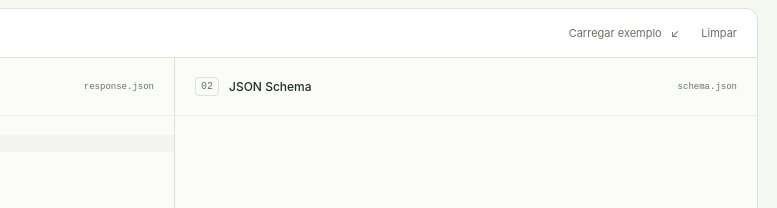
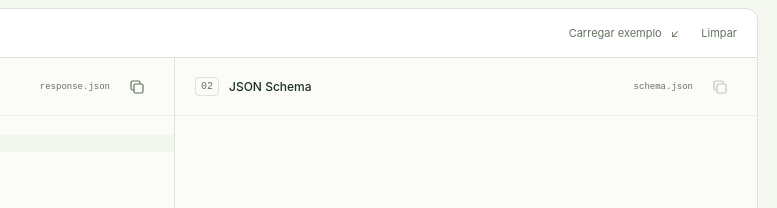
Before and after one commit to rwcosta/json-schema-generator, a website built with Vite: page index.html in a window 1280 px wide. Shown: the part 298-506 px from the top of the page, 466-1243 px from the left. Built offline with nearby package versions, Linux system fonts and the light colour scheme.

Commit message:
Move copy actions to both editor headers

```diff
--- a/index.html
+++ b/index.html
@@ -81,7 +81,30 @@
                   <span class="step">01</span>
                   <h2 id="input-title">JSON de entrada</h2>
                 </div>
-                <span class="file-tag">response.json</span>
+                <div class="panel-tools">
+                  <span class="file-tag">response.json</span>
+                  <button
+                    id="copy-input"
+                    class="copy-icon"
+                    aria-label="Copiar JSON de entrada"
+                    title="Copiar JSON de entrada"
+                  >
+                    <svg
+                      width="18"
+                      height="18"
+                      viewBox="0 0 24 24"
+                      fill="none"
+                      stroke="currentColor"
+                      stroke-width="1.6"
+                      aria-hidden="true"
+                    >
+                      <rect x="8" y="8" width="12" height="12" rx="2" />
+                      <path
+                        d="M16 8V6a2 2 0 0 0-2-2H6a2 2 0 0 0-2 2v8a2 2 0 0 0 2 2h2"
+                      />
+                    </svg>
+                  </button>
+                </div>
               </div>
               <div id="input-editor" class="editor-host"></div>
               <div class="panel-footer">
@@ -98,7 +121,31 @@
                   <span class="step">02</span>
                   <h2 id="output-title">JSON Schema</h2>
                 </div>
-                <span id="output-tag" class="file-tag">schema.json</span>
+                <div class="panel-tools">
+                  <span id="output-tag" class="file-tag">schema.json</span>
+                  <button
+                    id="copy"
+                    class="copy-icon"
+                    aria-label="Copiar Schema"
+                    title="Copiar Schema"
+                    disabled
+                  >
+                    <svg
+                      width="18"
+                      height="18"
+                      viewBox="0 0 24 24"
+                      fill="none"
+                      stroke="currentColor"
+                      stroke-width="1.6"
+                      aria-hidden="true"
+                    >
+                      <rect x="8" y="8" width="12" height="12" rx="2" />
+                      <path
+                        d="M16 8V6a2 2 0 0 0-2-2H6a2 2 0 0 0-2 2v8a2 2 0 0 0 2 2h2"
+                      />
+                    </svg>
+                  </button>
+                </div>
               </div>
               <div class="output-body">
                 <div id="output-editor" class="editor-host"></div>
@@ -128,9 +175,7 @@
               ><span class="shortcut"><kbd>Ctrl</kbd> + <kbd>Enter</kbd></span>
             </div>
             <div class="result-actions">
-              <button id="copy" class="secondary-button" disabled>
-                <span aria-hidden="true">▣</span> Copiar Schema</button
-              ><button id="download" class="secondary-button" disabled>
+              <button id="download" class="secondary-button" disabled>
                 <span aria-hidden="true">↓</span> Baixar JSON
               </button>
             </div>
--- a/src/main.ts
+++ b/src/main.ts
@@ -17,6 +17,7 @@ function element<T extends HTMLElement>(id: string): T {
 const generateButton = element<HTMLButtonElement>("generate");
 const cancelButton = element<HTMLButtonElement>("cancel");
 const copyButton = element<HTMLButtonElement>("copy");
+const copyInputButton = element<HTMLButtonElement>("copy-input");
 const downloadButton = element<HTMLButtonElement>("download");
 const themeButton = element<HTMLButtonElement>("theme");
 const message = element("message");
@@ -136,6 +137,7 @@ const output = new EditorView({
 
 function updateInputCount(): void {
   inputCount.textContent = `${input.state.doc.length.toLocaleString("pt-BR")} caracteres`;
+  copyInputButton.disabled = input.state.doc.length === 0;
 }
 updateInputCount();
 
@@ -271,6 +273,30 @@ element("clear").addEventListener("click", () => {
   notify("Campos limpos. Cole um novo JSON para começar.");
   input.focus();
 });
+copyInputButton.addEventListener("click", async () => {
+  const text = input.state.doc.toString();
+  if (!text) return;
+  const copiedRevision = revision;
+  try {
+    await navigator.clipboard.writeText(text);
+    if (revision === copiedRevision)
+      notify(
+        "JSON de entrada copiado para a área de transferência.",
+        "success",
+      );
+  } catch {
+    if (revision === copiedRevision) {
+      input.focus();
+      input.dispatch({
+        selection: { anchor: 0, head: input.state.doc.length },
+      });
+      notify(
+        "O navegador bloqueou a cópia automática. O JSON está selecionado; use Ctrl+C ou ⌘C.",
+        "error",
+      );
+    }
+  }
+});
 copyButton.addEventListener("click", async () => {
   if (!current) return;
   const copiedRevision = revision;
--- a/src/styles.css
+++ b/src/styles.css
@@ -319,6 +319,24 @@ h2 {
 }
 .file-tag.generated {
   color: var(--accent);
+}
+.copy-icon {
+  display: inline-flex;
+  align-items: center;
+  justify-content: center;
+  flex-shrink: 0;
+  width: 34px;
+  height: 34px;
+  padding: 0;
+  color: var(--muted);
+  background: transparent;
+  border: 1px solid transparent;
+  border-radius: 6px;
+}
+.copy-icon:not(:disabled):hover {
+  color: var(--accent);
+  background: var(--subtle);
+  border-color: var(--line);
 }
 .editor-host {
   height: 365px;
@@ -765,7 +783,7 @@ footer > span {
   }
   .result-actions {
     display: grid;
-    grid-template-columns: 1fr 1fr;
+    grid-template-columns: 1fr;
   }
   .secondary-button {
     justify-content: center;
```
Also changed, not shown: README.md.
